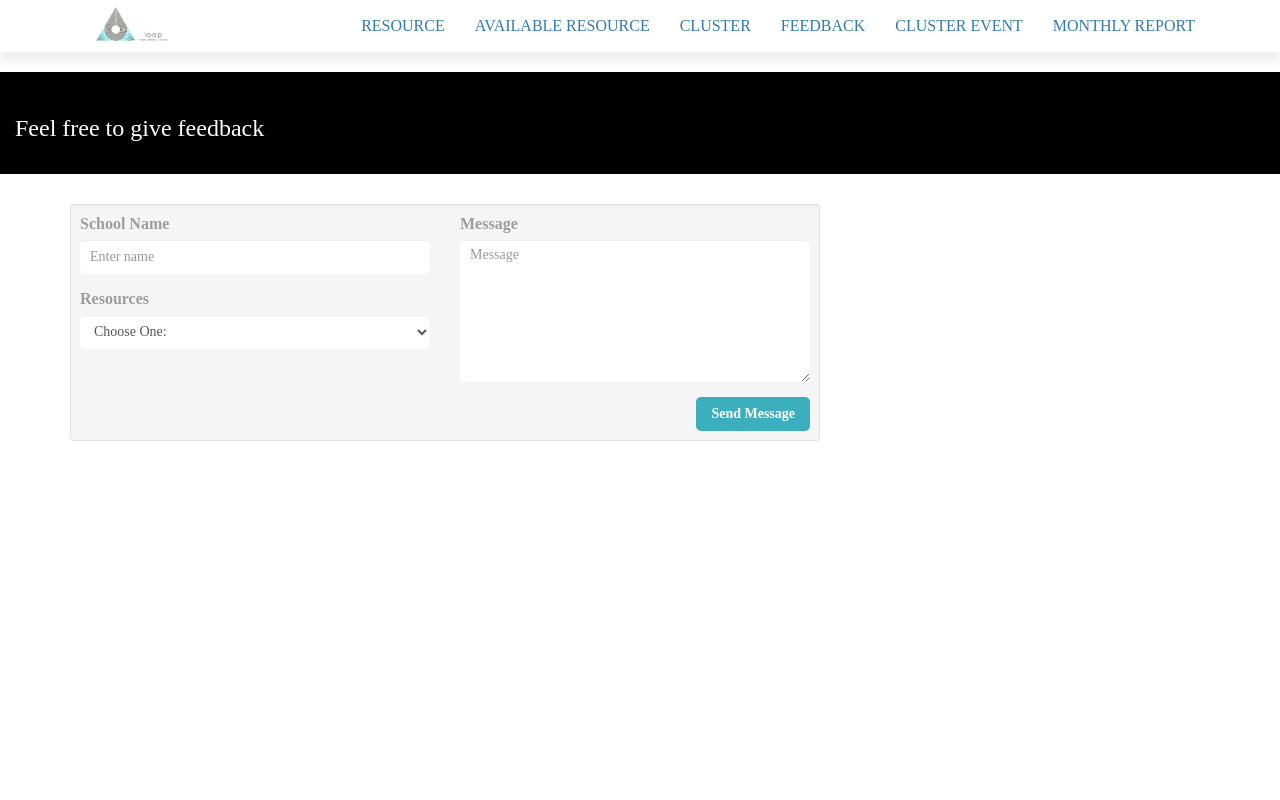
After one commit to hyderabad19/team-13, a PHP site: page /feedback.html in a window 1280 px wide. The commit adds this page. Run offline with PHP 8.4, Linux system fonts and the light colour scheme.

Commit message:
added feedback"

```diff
--- /dev/null
+++ b/feedback.html
@@ -0,0 +1,97 @@
+
+
+<link rel="stylesheet" href="https://maxcdn.bootstrapcdn.com/bootstrap/3.4.0/css/bootstrap.min.css">
+
+<link rel="stylesheet" type="text/css" href="styletemp1.css">
+<script src="https://ajax.googleapis.com/ajax/libs/jquery/3.4.1/jquery.min.js"></script>
+
+
+<script src="https://maxcdn.bootstrapcdn.com/bootstrap/3.4.0/js/bootstrap.min.js"></script>
+
+<header class="header">
+
+        <nav class="navbar navbar-style">
+            <div class="container">
+                <div class="navbar-header">
+                    <button type="button" class="navbar-toggle" data-toggle="collapse" data-target="#micon">
+                     <span class="icon-bar"></span>
+                      <span class="icon-bar"></span>
+                       <span class="icon-bar"></span>
+
+
+                    </button>
+                    <a href="">
+                        <img class="logo" src="loop.png">
+                    </a>
+
+                </div>
+                <div class="collapse navbar-collapse" id="micon">
+                <ul class="nav navbar-nav navbar-right">
+                        <li><a href="">Resource</a></li>
+                        <li><a href="">Available resource</a></li>
+                        <li><a href="">Cluster</a></li>
+                        <li><a href="feedback.html"  >Feedback</a></li>
+                        <li><a href="">Cluster Event</a></li>
+                        <li><a href="">Monthly report</a></li>
+                    </ul>
+                </div>
+            </div>
+
+        </nav>
+
+    </header>
+
+<div class="jumbotron jumbotron-sm">
+    <div class="container">
+        <div class="row">
+            <div class="col-sm-12 col-lg-12">
+                <h1 class="h1">
+                     <small>Feel free to give feedback</small></h1>
+            </div>
+        </div>
+    </div>
+</div>
+<div class="container">
+    <div class="row">
+        <div class="col-md-8">
+            <div class="well well-sm">
+                <form>
+                <div class="row">
+                    <div class="col-md-6">
+                        <div class="form-group">
+                            <label for="name">
+                             School Name</label>
+                            <input type="text" class="form-control" id="name" placeholder="Enter name" required="required" />
+                        </div>
+
+                        <div class="form-group">
+                            <label for="subject">
+                                Resources</label>
+                            <select id="subject" name="subject" class="form-control" required="required">
+                                <option value="na" selected="">Choose One:</option>
+                                <option value="service">Lab</option>
+                                <option value="suggestions">Playground</option>
+                                <option value="product">Library</option>
+                                <option value="product">Audi</option>
+                            </select>
+                        </div>
+                    </div>
+                    <div class="col-md-6">
+                        <div class="form-group">
+                            <label for="name">
+                                Message</label>
+                            <textarea name="message" id="message" class="form-control" rows="9" cols="25" required="required"
+                                placeholder="Message"></textarea>
+                        </div>
+                    </div>
+                    <div class="col-md-12">
+                        <button type="submit" class="btn btn-primary pull-right" id="btnContactUs">
+                            Send Message</button>
+                    </div>
+                </div>
+                </form>
+            </div>
+        </div>
+
+    </div>
+</div>
--- a/login.php
+++ b/login.php
@@ -54,7 +54,7 @@ if(isset($_POST["submit"])){
 		}
 		}
 		if($flag1!=1){
-		echo "Success";
+		header("Location:loop.html");
 		}
 	}
 }
--- a/register.php
+++ b/register.php
@@ -84,7 +84,7 @@ if(isset($_POST["submit"])){
 	if($flag!=1){
 		mysqli_query($connection,"insert into schools(sname,state,city,mandal,pincode) values('$sname','$state','$city','$mandal','$pincode')");
 		mysqli_query($connection,"insert into users(uname,phone,email,password) values('$uname','$phno','$email','$pwd')");
-		echo "Success";
+		header('Location:loop.html');
 	}
 }
 mysqli_close($connection);
--- /dev/null
+++ b/styletemp1.css
@@ -0,0 +1,262 @@
+*
+{
+	margin: 0;
+	padding: 0;
+}
+
+.navbar-style
+{
+	box-shadow: 0 10px 10px #efefef;
+	text-transform: uppercase;
+}
+.logo
+{
+height: 48px;
+padding: 2px 20px;
+}
+.icon-bar
+{
+	background: darkorange;
+}
+
+body{
+	font-family: 'sans-serif';
+	font-size: 16px;
+	line-height: 1.3;
+	color: #9D9D9D;
+}
+
+
+.container{
+	max-width: 1170px;
+	margin: 0 auto;
+	width: 100%;
+}
+
+.form-control{
+    padding: 8px 10px;
+    border:none;
+    background-color: white;
+    border-radius: 5px;
+    line-height: 1em;
+    margin-bottom:5px;
+}
+.input-secondary{
+	background-color: #343434;
+	color: white;
+}
+.input-info{
+	background-color: #2C2C2C;
+	color: white;
+}
+::placeholder{
+	color:white;
+}
+
+.btn{
+	border: none;
+	padding: 10px 15px;
+	border-radius: 5px;
+	line-height: 1em;
+	cursor: pointer;
+	font-weight: bold;
+}
+.btn-primary{
+	background-color: #3BAFBE;
+	color: white;
+}
+.btn-primary:hover{
+	background-color: transparent;
+	border: 1px solid #3BAFBE;
+	color: #3BAFBE;
+	padding: 9px 14px;
+	font-weight: bold;
+}
+
+h1{
+	font-size: 40px;
+	color:#4A4A4A;
+}
+.content-wrapper1 h2{
+	text-align: center;
+	font-style: italic;
+}
+h3{
+	font-size: 20px;
+	color: black;
+}
+
+
+
+
+.header-wrapper{
+	border-bottom: 1px solid #E8E8E8;
+}
+.header-wrapper .header-top{
+	padding: 20px 0;
+	line-height: 30px;
+}
+.header-wrapper .header-top .header-icon,
+.header-wrapper .header-top .header-search{
+	display: inline-block;
+}
+.header-wrapper .header-top .header-search{
+	float: right;
+}
+.header-menu-wrapper .brand-logo, .header-menu-wrapper .main-menu{
+	display: inline-block;
+}
+/**logos css**/
+.header-wrapper .header-top .header-icon i{
+	font-size: 20px;
+	border-radius:50%;
+	padding: 7px;
+	color:white;
+	background-color: black;
+	margin:0px 3px;
+}
+.header-wrapper .header-top .header-icon i:hover{
+    background-color: #F28028;
+}
+
+.header-menu-wrapper {
+	margin-bottom: 20px;
+}
+
+.header-menu-wrapper .main-menu{
+	float: right;
+}
+.header-menu-wrapper .main-menu ul.nav{
+	list-style-type: none;
+	margin-top: 30px;
+}
+.header-menu-wrapper .main-menu ul.nav li{
+	display: inline-block;
+	padding: 5px 10px;
+}
+.header-menu-wrapper .main-menu ul.nav li a{
+	text-decoration: none;
+	text-transform: uppercase;
+	color: inherit;
+	font-weight: bold;
+}
+.header-menu-wrapper .main-menu ul.nav li a:hover{
+	color: #3BAFBE;
+}
+
+/**content section**/
+/*content 1*/
+
+.content-main-wrapper .container .content-wrapper1{
+	display: inline-block;
+	border-bottom: 1px solid #E8E8E8;
+	padding: 30px 0px;
+}
+.content-main-wrapper .container .content-wrapper1 .content-wrapper-image{
+   width:40%;
+   float: left;
+}
+.content-main-wrapper .container .content-wrapper1 .content-wrapper-text{
+	margin-top: 20px;
+	float: right;
+	width:60%;
+	font-size: 16px;
+}
+.content-main-wrapper .container .content-wrapper1 .content-wrapper-text span{
+	margin: 20px 0px;
+}
+.content-main-wrapper .container .content-wrapper1 .slide{
+	float:right;
+	margin-top:100px;
+	color:#3AB1BD;
+}
+/**content2**/
+
+.content-main-wrapper .container .content-wrapper1 .gallery{
+	float: left;
+	width: 33.33%;
+	padding: 10px;
+}
+.content-main-wrapper .container .content-wrapper1 .gallery:hover{
+	box-shadow: 0 0 10px #999;
+}
+.content-main-wrapper .container .content-wrapper1 .gallery img{
+	width:100%;
+	height:250px;
+}
+.content-main-wrapper .container .content-wrapper1 .gallery .desc{
+	padding: 15px 0px;
+}
+/**content3 css**/
+
+.content-main-wrapper .container .content-wrapper1 .gallery1{
+	float: left;
+	width: 33.33%;
+	padding: 10px;
+}
+.content-main-wrapper .container .content-wrapper1 .gallery1 img{
+	width:30%;
+	float: left;
+	padding: 3px;
+	border:1px solid #EAEAEA;
+}
+.content-main-wrapper .container .content-wrapper1 .gallery1 .desc{
+	width: 70%;
+	float: left;
+	padding-left: 5px;
+}
+.content-main-wrapper .container .content-wrapper1 .gallery1 .desc span{
+	color: #87CFD3;
+}
+/**footer css**/
+/**footer main css**/
+
+.footer-main-wrapper .footer-links-wrapper{
+	overflow: hidden;
+	background-color: #252525;
+	padding: 25px 0px;
+}
+.footer-main-wrapper .footer-links-wrapper .container .footer-links{
+    width: 25%;
+    float: left;
+}
+.footer-main-wrapper .footer-links-wrapper .container .footer-links ul{
+	list-style-type: none;
+}
+.footer-main-wrapper .footer-links-wrapper .container .footer-links .special{
+	color:#418B90;
+}
+.footer-main-wrapper .footer-links-wrapper .container .footer-links .cast{
+	padding: 3px 0px;
+	border-bottom: 1px solid #2B2B2B;
+}
+.footer-main-wrapper .footer-links-wrapper .container .footer-links .spanner{
+	float: right;
+	padding-right: 20px;
+}
+.footer-main-wrapper .footer-links-wrapper .container .footer-links h2{
+	color: white;
+	font-weight: bold;
+}
+
+
+.footer-main-wrapper .footer-copy{
+	background-color: #1A1A1A;
+	padding: 15px 0px;
+}
+.footer-main-wrapper .footer-copy span{
+	float: right;
+}
+.jumbotron {
+background: #000000;
+color: #FFF;
+border-radius: 0px;
+}
+.jumbotron-sm { padding-top: 24px;
+padding-bottom: 24px; }
+.jumbotron small {
+color: #FFF;
+}
+.h1 small {
+font-size: 24px;
+}
```
